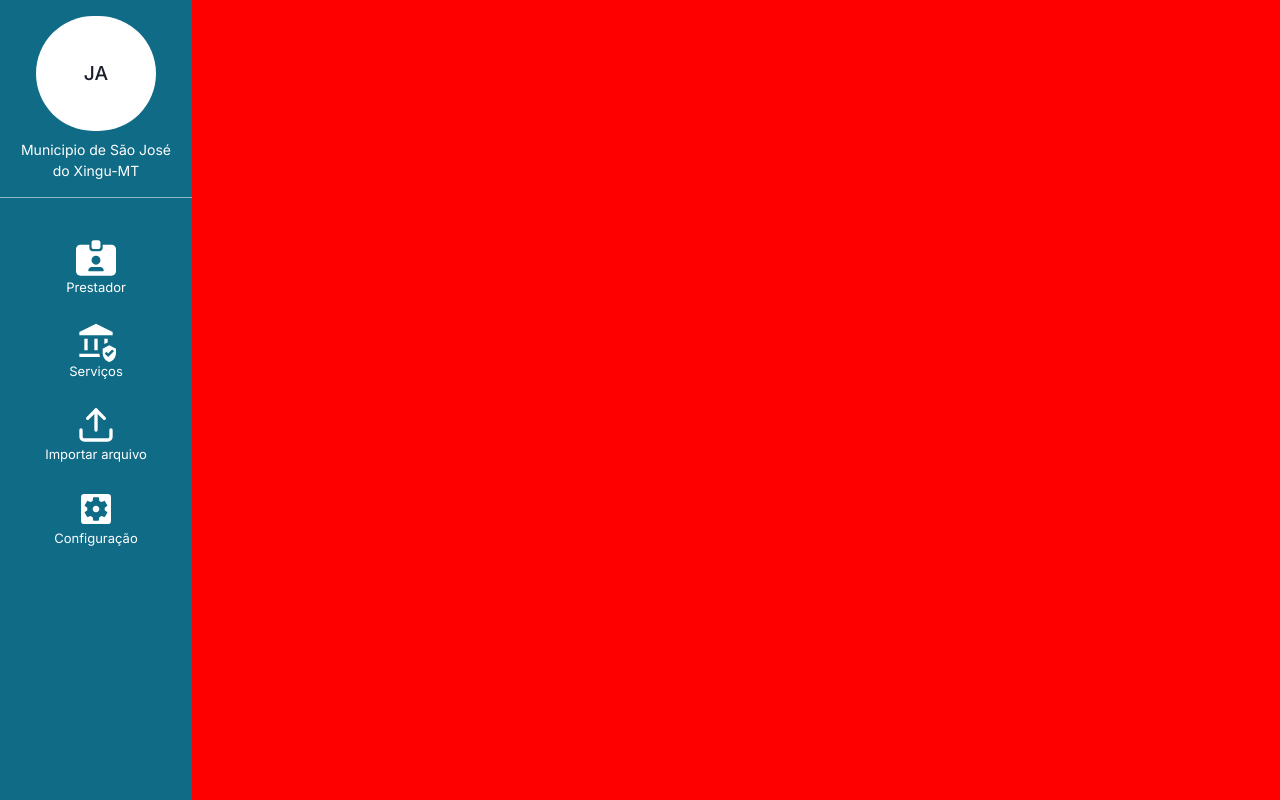
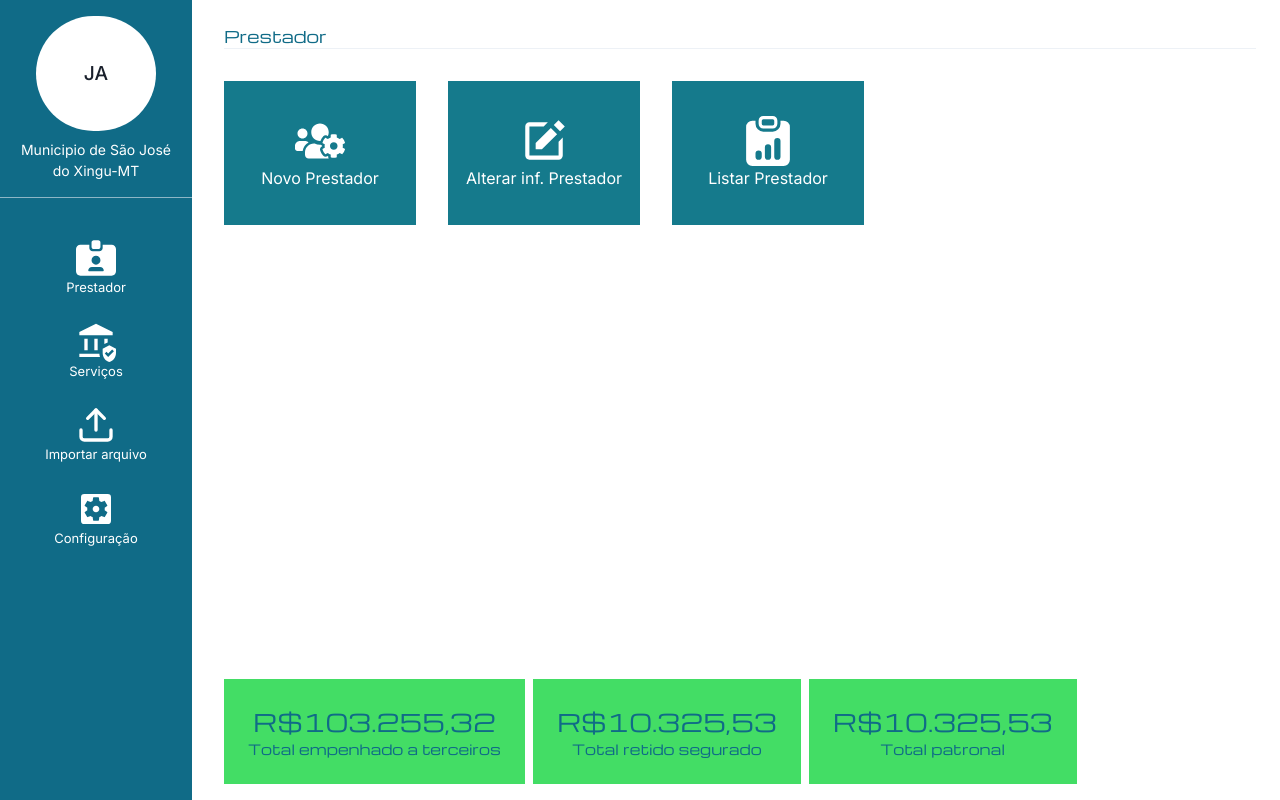
Before and after one commit to andrezitojava2017/prestador-web, a Next.js app: page /prestador in a window 1280 px wide. Built offline with nearby package versions, Linux system fonts and the light colour scheme.

Commit message:
:sparkles: feat: inclusao de componentes nas paginas principais, manipulação de layout e outras implementações

```diff
--- a/src/app/layout.tsx
+++ b/src/app/layout.tsx
@@ -2,7 +2,7 @@ import type { Metadata } from "next";
 import { Inter } from "next/font/google";
 import "./globals.css";
 import Home from "./page";
-import { ChakraProvider, HStack } from "@chakra-ui/react";
+import { ChakraProvider, HStack, Stack } from "@chakra-ui/react";
 import BarraNavegacao from "@/componentes/navbar";
 
 const inter = Inter({ subsets: ["latin"] });
@@ -21,9 +21,9 @@ export default function RootLayout({
     <html lang="pt-br">
       <body className={inter.className}>
         <ChakraProvider>
-          <HStack background={'red'} height={'100vh'}>
+          <HStack height={"100vh"}>
             <BarraNavegacao />
-            {children}
+            <Stack width={'100%'}>{children}</Stack>
           </HStack>
         </ChakraProvider>
       </body>
--- a/src/app/prestador/page.tsx
+++ b/src/app/prestador/page.tsx
@@ -1,13 +1,51 @@
-import { Skeleton, SkeletonCircle, SkeletonText, Stack } from "@chakra-ui/react";
+"use client";
+
+import Button from "@/componentes/buttons/button";
+import Head from "@/componentes/head/head";
+import { HStack, Stack } from "@chakra-ui/react";
+import { FaUsersCog } from "react-icons/fa";
+import { BiSolidEdit } from "react-icons/bi";
+import { BsClipboardDataFill } from "react-icons/bs";
+import Information from "@/componentes/information/information";
 
 const Prestador = () => {
   return (
-    <Stack>
-      <Skeleton height="20px" />
-      <Skeleton height="20px" />
-      <Skeleton height="20px" />
+    <Stack height={"100vh"}>
+      <Head text="Prestador" />
+      <HStack gap={8} marginLeft={6}>
+        <Button
+          action={() => console.log("Inserir novo prestador")}
+          description="Novo Prestador"
+          icon={<FaUsersCog size={50} color="white" />}
+        />
+        <Button
+          action={() => console.log("Alterar informação de prestador")}
+          description="Alterar inf. Prestador"
+          icon={<BiSolidEdit size={50} color="white" />}
+        />
+        <Button
+          description="Listar Prestador"
+          icon={<BsClipboardDataFill size={50} color="white" />}
+        />
+      </HStack>
+      <HStack
+        marginLeft={6}
+        alignItems={"end"}
+        paddingBottom={4}
+        height={"100vh"}
+      >
+        <Information
+          value={"R$103.255,32"}
+          information="Total empenhado a terceiros"
+        />
+        <Information
+          value={"R$10.325,53"}
+          information="Total retido segurado"
+        />
+        <Information value={"R$10.325,53"} information="Total patronal" />
+      </HStack>
     </Stack>
   );
 };
 
-export default Prestador
+export default Prestador;
```
Also changed, not shown: src/app/importar/page.tsx (added, +12 -0 lines), src/app/page.tsx (+5 -4 lines), src/app/servicos/page.tsx (added, +27 -0 lines).
